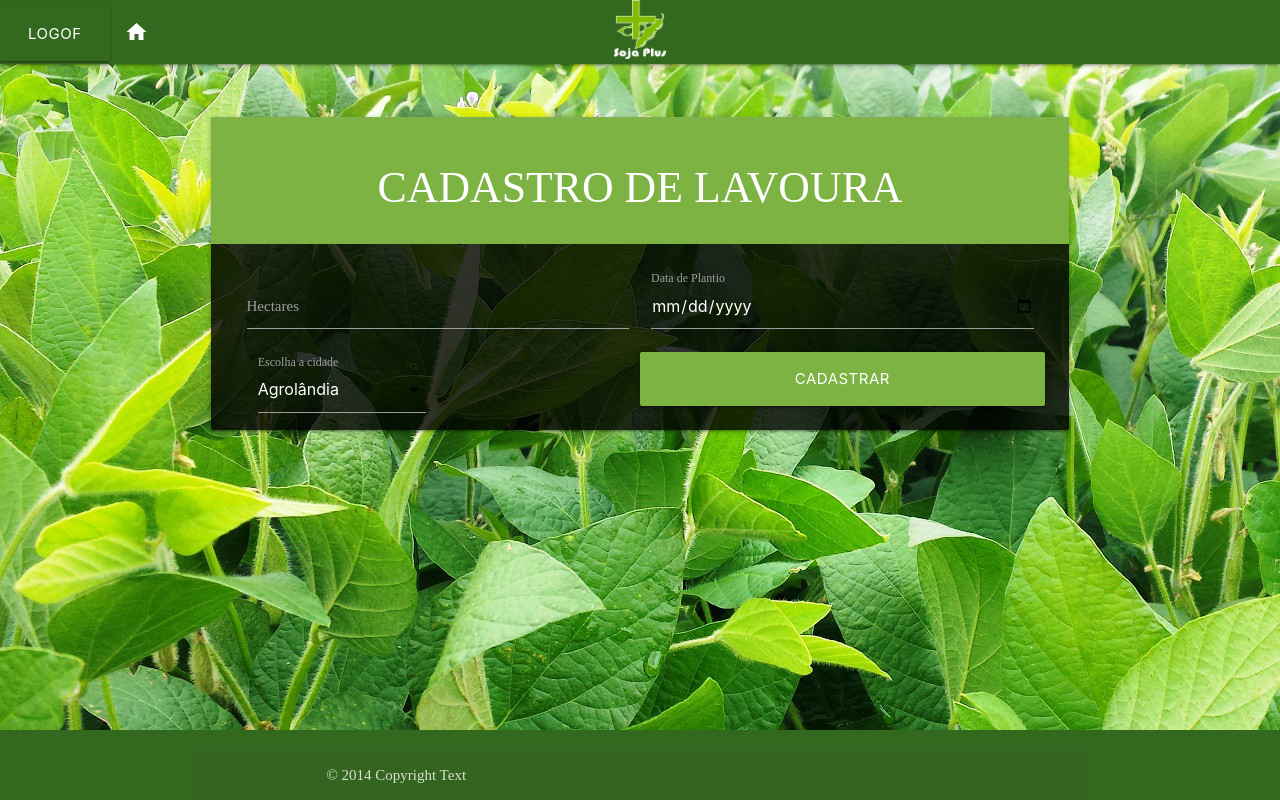
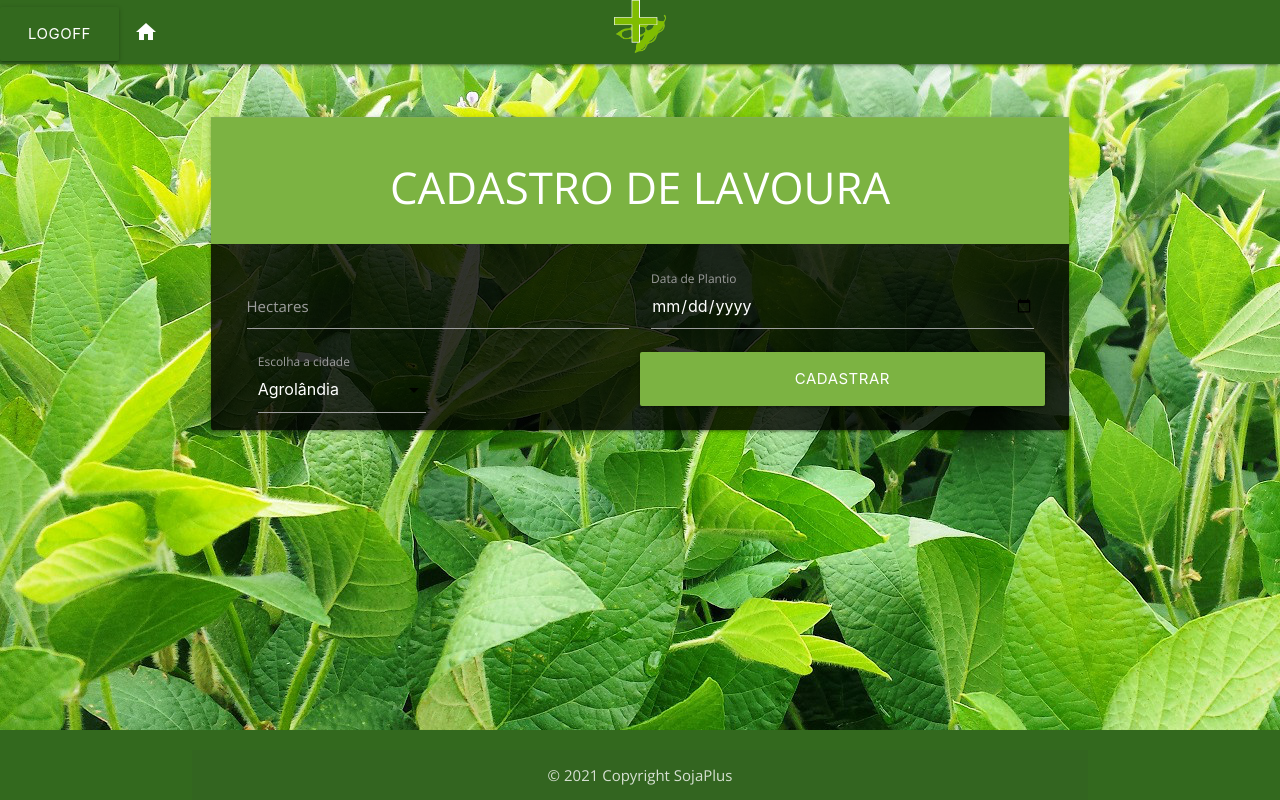
Before and after one commit to Pedro-IFC/SojaPlus, a PHP site: page /Lavoura/cadLavoura.php in a window 1280 px wide. Run offline with PHP 8.4, Linux system fonts and the light colour scheme; the visitor is signed in with stand-in values (Sample User, id 1).

Commit message:
Commit final
Código final do tcc

```diff
--- a/Lavoura/cadLavoura.php
+++ b/Lavoura/cadLavoura.php
@@ -8,10 +8,11 @@
     }
     ?>
     <meta charset="UTF-8">
-    <title>Cadastro</title>
+    <title>Cadastro Lavoura</title>
     <meta charset="UTF-8">
     <link rel="stylesheet" href="https://cdnjs.cloudflare.com/ajax/libs/materialize/1.0.0/css/materialize.min.css">
-<script src="https://ajax.googleapis.com/ajax/libs/jquery/3.5.1/jquery.min.js"></script>
+    <link rel="shortcut icon" href="../img/SojaPlus.png">
+    <script src="https://ajax.googleapis.com/ajax/libs/jquery/3.5.1/jquery.min.js"></script>
     <script src="https://cdnjs.cloudflare.com/ajax/libs/materialize/1.0.0/js/materialize.min.js"></script>
     <link href="https://fonts.googleapis.com/icon?family=Material+Icons" rel="stylesheet">
 
@@ -32,11 +33,12 @@
 
 
     <style type="text/css">
+    @import url('https://fonts.googleapis.com/css2?family=Open+Sans:wght@300&display=swap');
         body{
             background-image: url("../img/soja-fundo.jpg");
             background-repeat: no-repeat;
             background-size: cover;
-            font-family: "Crimson";
+            font-family: "Open Sans";
             color: white;
             margin-bottom: 0px;
             padding-bottom: 0px;
@@ -71,7 +73,7 @@
             margin-right: 20px;*/
             background-color: rgb(51,105,27);
             font-size: 30px;
-            font-family: "Crimson";
+            font-family: "Open Sans";
         }
         .footer{
             position:absolute;
@@ -168,8 +170,8 @@
             width:100%;">
           <div class="container">
           <div class="footer-copyright">
-            <div class="container">
-            © 2014 Copyright Text
+            <div class="container" align="center">
+            © 2021 Copyright SojaPlus
             <a class="grey-text text-lighten-4 right" href="#!"></a>
             </div>
           </div>
--- a/Lavoura/index.php
+++ b/Lavoura/index.php
@@ -3,8 +3,9 @@
 <head>
   <meta http-equiv="Content-Type" content="text/html; charset=UTF-8"/>
   <meta name="viewport" content="width=device-width, initial-scale=1"/>
-  <title></title>
+  <title>Área Soja</title>
   <!-- CSS  -->
+  <link rel="shortcut icon" href="../img/SojaPlus.png">
   <link href="https://fonts.googleapis.com/icon?family=Material+Icons" rel="stylesheet">
   <link href="../css/materialize.css" type="text/css" rel="stylesheet" media="screen,projection"/>
   <link href="../css/style.css" type="text/css" rel="stylesheet" media="screen,projection"/>
--- a/actions/excluirUsuarioDiario.php
+++ b/actions/excluirUsuarioDiario.php
@@ -41,6 +41,11 @@
             $stmt->execute();
 
             $pdo = Conexao::getInstance();
+            $stmt = $pdo->prepare('DELETE FROM RECEITA WHERE idLavoura = :idLavoura;');
+            $stmt->bindParam(":idLavoura", $idLavoura, PDO::PARAM_STR);
+            $stmt->execute();
+
+            $pdo = Conexao::getInstance();
             $stmt = $pdo->prepare('DELETE FROM DOCANALISE WHERE idLavoura = :idLavoura;');
             $stmt->bindParam(":idLavoura", $idLavoura, PDO::PARAM_STR);
             $stmt->execute();
--- a/actions/historico.php
+++ b/actions/historico.php
@@ -3,7 +3,8 @@
 <head>
   <meta http-equiv="Content-Type" content="text/html; charset=UTF-8"/>
   <meta name="viewport" content="width=device-width, initial-scale=1"/>
-  <title></title>
+  <title>Histórico</title>
+  <link rel="shortcut icon" href="../img/SojaPlus.png">
   <!-- CSS  -->
   <link href="https://fonts.googleapis.com/icon?family=Material+Icons" rel="stylesheet">
   <link href="../css/materialize.css" type="text/css" rel="stylesheet" media="screen,projection"/>
@@ -137,9 +138,8 @@
                             }elseif($linha['dados']=="Correção cadastrada"){
                                 $sqlS = "SELECT * FROM CORRECAO WHERE idLavoura = '$idLavoura' AND `DATA` = '$data'";
                                 $consultaS = $pdo->query($sqlS);
-                                while($subLinha=$consultaS->fetch(PDO::FETCH_BOTH)){
+                                $subLinha=$consultaS->fetch(PDO::FETCH_BOTH);
                                   echo "<blockquote>".$subLinha['retorno']."</blockquote><br><br>";
-                                }
                             }elseif($linha['dados']=="Adicionados produtos à lavoura"){
                                 $sqlS = "SELECT * FROM PRODUTOSQUIMICOS WHERE idLavoura = '$idLavoura' AND `DATA` = '$data'";
                                 $consultaS = $pdo->query($sqlS);
--- a/docAnalise/index.php
+++ b/docAnalise/index.php
@@ -9,10 +9,11 @@
     $_SESSION['idLavoura']=$_GET['idLavoura'];
     ?>
     <meta charset="UTF-8">
-    <title>Cadastro</title>
+    <title>Cadastro Documento</title>
     <meta charset="UTF-8">
     <link rel="stylesheet" href="https://cdnjs.cloudflare.com/ajax/libs/materialize/1.0.0/css/materialize.min.css">
-<script src="https://ajax.googleapis.com/ajax/libs/jquery/3.5.1/jquery.min.js"></script>
+    <link rel="shortcut icon" href="./img/SojaPlus.png">
+    <script src="https://ajax.googleapis.com/ajax/libs/jquery/3.5.1/jquery.min.js"></script>
     <script src="https://cdnjs.cloudflare.com/ajax/libs/materialize/1.0.0/js/materialize.min.js"></script>
     <link href="https://fonts.googleapis.com/icon?family=Material+Icons" rel="stylesheet">
 
--- a/index.php
+++ b/index.php
@@ -3,8 +3,9 @@
 <head>
   <meta http-equiv="Content-Type" content="text/html; charset=UTF-8"/>
   <meta name="viewport" content="width=device-width, initial-scale=1"/>
-  <title></title>
+  <title>Principal</title>
   <!-- CSS  -->
+  <link rel="shortcut icon" href="./img/SojaPlus.png">
   <link href="https://fonts.googleapis.com/icon?family=Material+Icons" rel="stylesheet">
   <link href="css/materialize.css" type="text/css" rel="stylesheet" media="screen,projection"/>
   <link href="css/style.css" type="text/css" rel="stylesheet" media="screen,projection"/>
--- a/menu.html
+++ b/menu.html
@@ -1,6 +1,6 @@
 <nav>
     <div class="nav-wrapper light-green darken-4">
-      <a href="#" class="brand-logo center"><img src="img/SojaPlus.png" width="8%"></a>
+      <a href="#" class="brand-logo center"><img src="img/SojaPlus2.png" width="8%"></a>
       <ul id="nav-mobile" class="left hide-on-med-and-down">
         	<form action="actions/logof.php">
         		<button class="btn-large waves-effect  light-green darken-4" type="submit" name="logof">Logoff</button>
--- a/menu2.html
+++ b/menu2.html
@@ -1,14 +1,19 @@
+<style type="text/css">
+  #home{
+    color: white;
+  }
+</style>
 <nav>
     <div class="nav-wrapper light-green darken-4">
-      <a class="brand-logo center"><img src="../img/SojaPlus.png" width="8%"></a>
+      <a class="brand-logo center"><img src="../img/SojaPlus2.png" width="8%"></a>
       <ul id="nav-mobile" class="left hide-on-med-and-down">
       <li>
         	<form action="../actions/logof.php">
-        		<button class="btn-large waves-effect  light-green darken-4" type="submit" name="logof">Logof</button>
+        		<button class="btn-large waves-effect  light-green darken-4" type="submit" name="logof">Logoff</button>
         	</form>
        </li>
        <li>
-       	<a href="../index.php"><i class="large material-icons">home</i></a>
+       	<a href="../index.php"><i class="large material-icons" id="home" >home</i></a>
        </li>
       </ul>
     </div>
--- a/produto/index.php
+++ b/produto/index.php
@@ -9,8 +9,9 @@
     $_SESSION['idLavoura']=$_GET['idLavoura'];
     ?>
     <meta charset="UTF-8">
-    <title>Cadastro</title>
+    <title>Cadastro de Produto</title>
     <meta charset="UTF-8">
+    <link rel="shortcut icon" href="../img/SojaPlus.png">
     <link rel="stylesheet" href="https://cdnjs.cloudflare.com/ajax/libs/materialize/1.0.0/css/materialize.min.css">
 <script src="https://ajax.googleapis.com/ajax/libs/jquery/3.5.1/jquery.min.js"></script>
     <script src="https://cdnjs.cloudflare.com/ajax/libs/materialize/1.0.0/js/materialize.min.js"></script>
```
Also changed, not shown: Agricultor/index.php (+7 -5 lines), actions/includeLavouras.php (+24 -4 lines), cad.php (+6 -5 lines), login.php (+5 -3 lines), img/SojaPlus.png, img/SojaPlus.svg (added), img/SojaPlus2.png (added), 1 other file.
